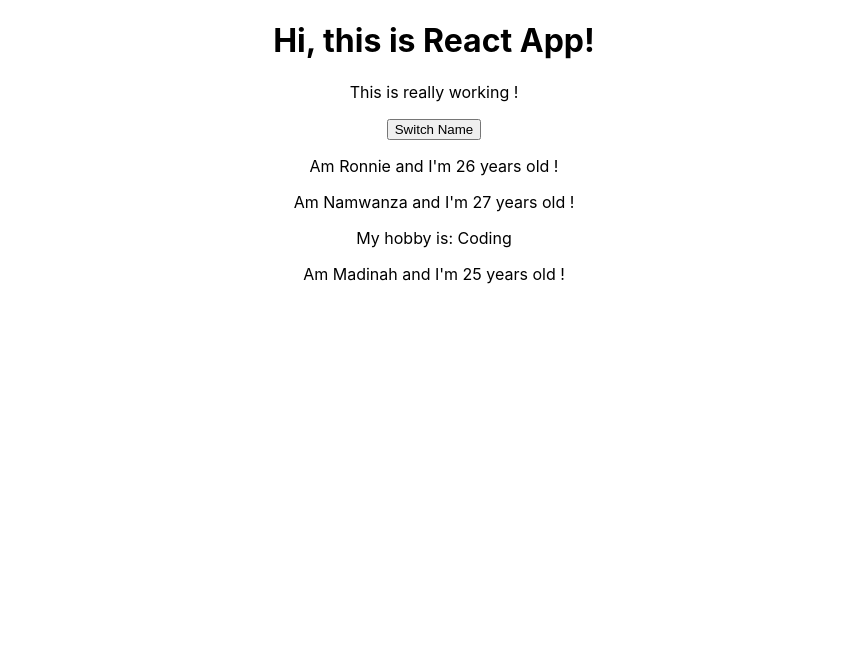
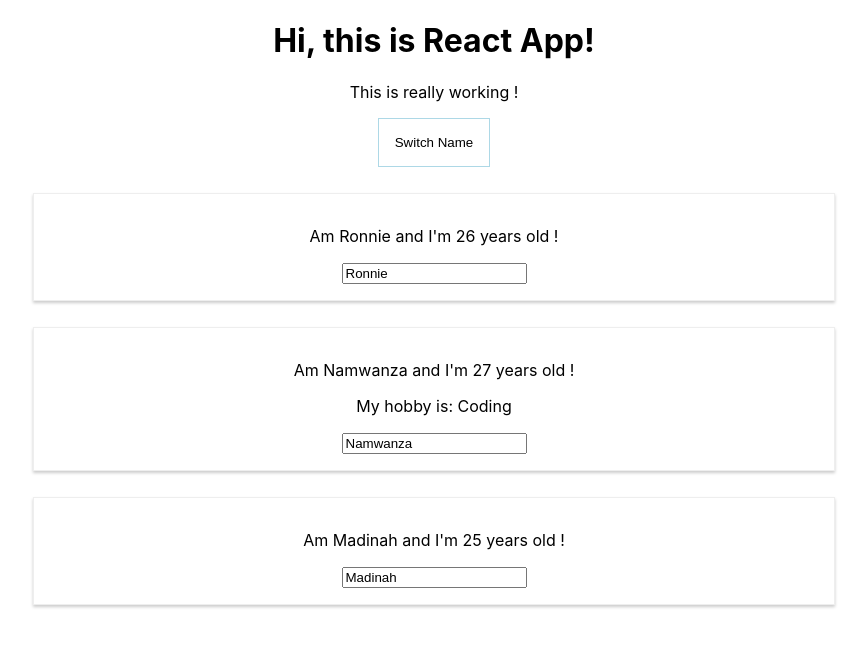
Before and after one commit to Namwanza/complete-react-guide, a React (Create React App) app: page / in a window 1280 px wide. Shown: the top 646 px of the page, without its empty margins (206-1073 px from the left). Built offline with nearby package versions, Linux system fonts and the light colour scheme.

Commit message:
two way binding

```diff
--- a/src/App.js
+++ b/src/App.js
@@ -13,25 +13,59 @@
     someOtherStates: 'Some other state !'
   }
 
-  switchNameHandler = () => {
+  switchNameHandler = (newName) => {
     // console.log('Clicked Me!')
     this.setState({
       persons: [
-        { name: "Ruth", age: 27 },
+        { name: newName, age: 27 },
         { name: "Mbeiza", age: 50 },
         { name: "Julius", age: 35 },
       ],
     })
   }
+
+  changeNameHandler = (event) => {
+    this.setState({
+      persons: [
+        { name: "Julius", age: 27 },
+        { name: event.target.value, age: 50 },
+        { name: "Julius", age: 35 },
+      ],
+    })
+  }
+
   render() {
+    const style = {
+      border: '1px solid lightblue',
+      background: 'white',
+      padding: '16px',
+      cursor: 'pointer'
+    }
     return (
       <div className="App">
         <h1>Hi, this is React App!</h1>
         <p>This is really working !</p>
-        <button onClick={this.switchNameHandler}>Switch Name</button>
-        <Person name = {this.state.persons[0].name} age = {this.state.persons[0].age}/>
-        <Person name = {this.state.persons[1].name} age = {this.state.persons[1].age}>My hobby is: Coding</Person>
-        <Person name = {this.state.persons[2].name} age = {this.state.persons[2].age}/>
+        <button
+          style = {style}
+          onClick={() => this.switchNameHandler('Maximilian!')}>
+          Switch Name
+        </button>
+        <Person
+          name = {this.state.persons[0].name}
+          age = {this.state.persons[0].age}
+        />
+        <Person
+          name = {this.state.persons[1].name}
+          age = {this.state.persons[1].age}
+          click = {this.switchNameHandler.bind(this, 'Maxi')}
+          changed = {this.changeNameHandler}
+          >
+            My hobby is: Coding
+        </Person>
+        <Person
+          name = {this.state.persons[2].name}
+          age = {this.state.persons[2].age}
+        />
       </div>
     );
     // return React.createElement('div', {className: 'App'}, React.createElement('h1', null, 'Hi, this is React!'))
--- /dev/null
+++ b/src/Person/Person.css
@@ -0,0 +1,8 @@
+.Person {
+    width: 60%;
+    margin: 26px auto;
+    border: 1px solid #eee;
+    box-shadow: 0 2px 3px #ccc;
+    padding: 16px;
+    text-align: center;
+}
--- a/src/Person/Person.js
+++ b/src/Person/Person.js
@@ -1,10 +1,13 @@
 import React from 'react';
+
+import './Person.css'
 
 const person = (props) => {
     return (
-        <div>
-            <p>Am {props.name} and I'm {props.age} years old !</p>
+        <div className="Person">
+            <p onClick={props.click}>Am {props.name} and I'm {props.age} years old !</p>
             <p>{props.children}</p>
+            <input type="text" onChange = {props.changed} value = {props.name}/>
         </div>
     );
 }
```
